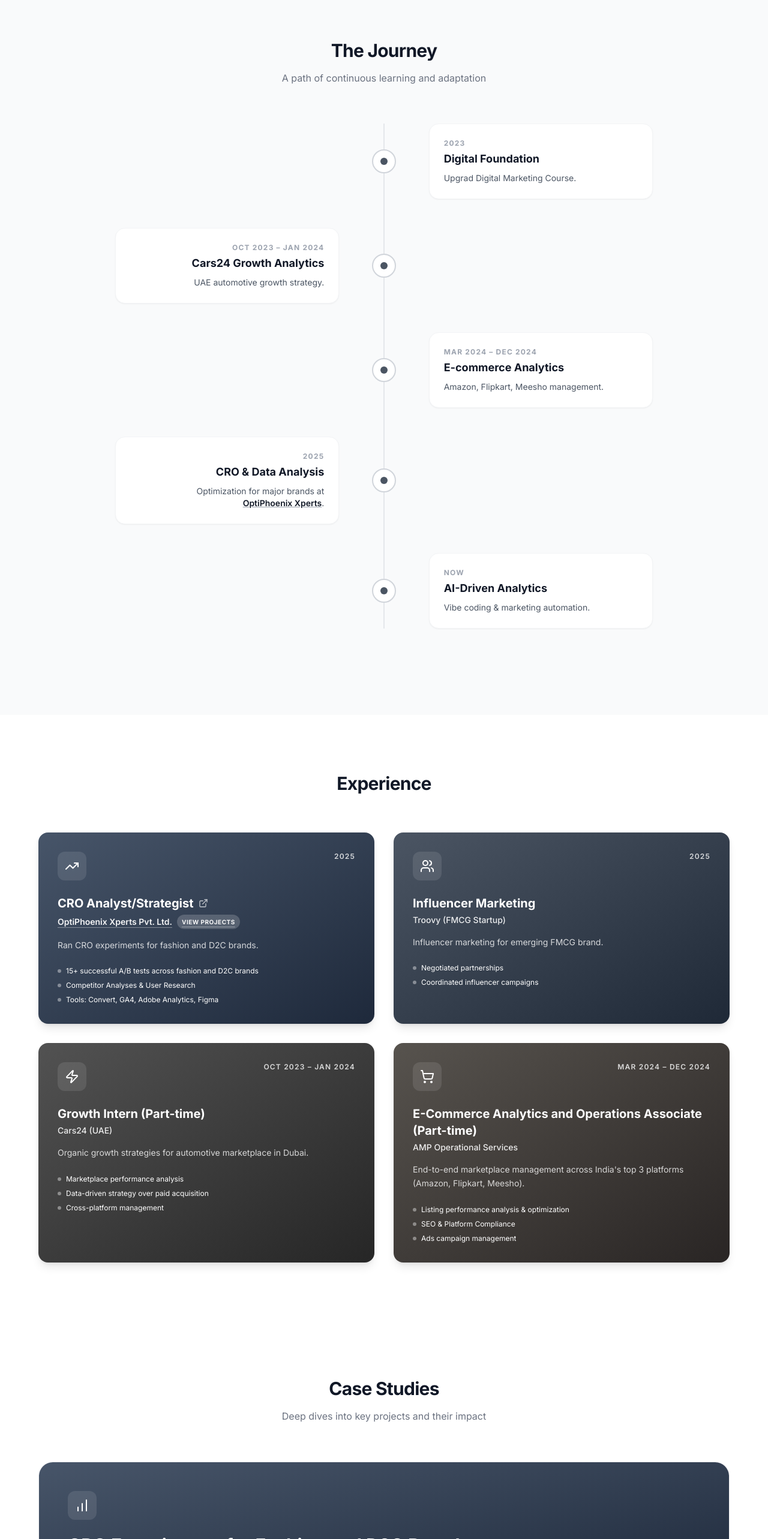
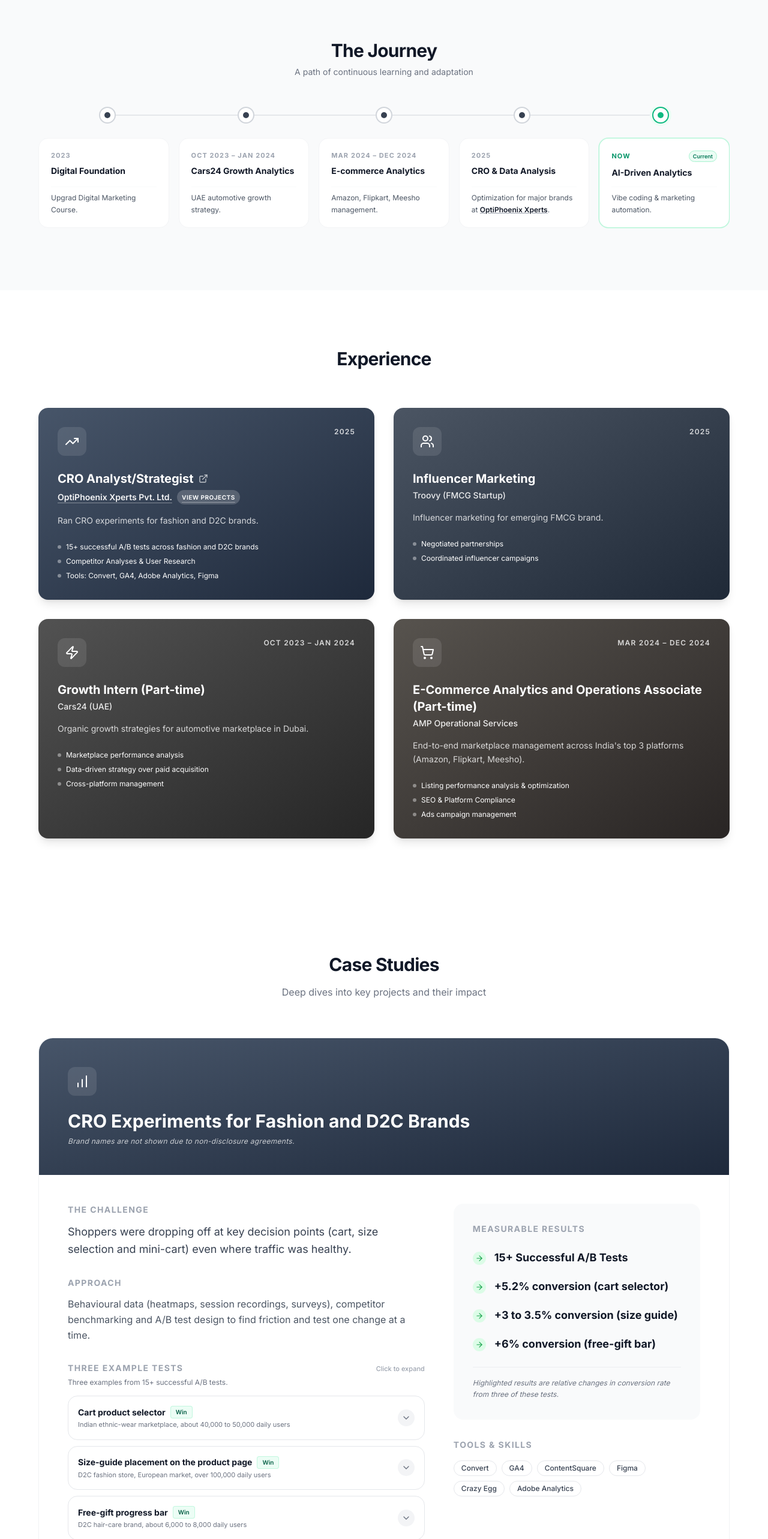
Before and after one commit to mehtaramit09-del/Portfolio-Ramit, a React (Vite) app: page / in a window 1280 px wide. Shown: the part 1098-3664 px from the top of the page at 60% size. Built offline with nearby package versions, Linux system fonts and the light colour scheme.

Commit message:
feat(portfolio): add interactive dropdowns for example tests
Implement state management to toggle visibility of individual project test cases, improving readability of detailed testing descriptions.

```diff
--- a/App.tsx
+++ b/App.tsx
@@ -619,7 +619,18 @@ const CaseStudy: React.FC<CaseStudyProps> = ({
   projects,
   gradient,
   icon
-}) => (
+}) => {
+  // State for which example test dropdowns are open
+  const [openTests, setOpenTests] = useState<{ [key: number]: boolean }>({});
+
+  const toggleTest = (idx: number) => {
+    setOpenTests(prev => ({
+      ...prev,
+      [idx]: !prev[idx]
+    }));
+  };
+
+  return (
   <ScrollReveal className="mb-16 last:mb-0">
     <div className={`rounded-3xl overflow-hidden border border-gray-100 shadow-sm bg-white`}>
       <div className={`p-8 md:p-12 bg-gradient-to-br ${gradient} text-white flex flex-col md:flex-row md:items-center justify-between gap-6`}>
@@ -670,29 +681,75 @@ const CaseStudy: React.FC<CaseStudyProps> = ({
 
           {exampleTests && (
             <div>
-              <h4 className="text-sm font-bold uppercase tracking-widest text-gray-400 mb-1">Three Example Tests</h4>
-              <p className="text-xs text-gray-500 mb-4">{exampleTests.intro}</p>
-              <div className="space-y-4">
-                {exampleTests.items.map((test, idx) => (
-                  <div key={idx} className="p-5 bg-gray-50/90 rounded-2xl border border-gray-100 hover:border-gray-200 transition-all">
-                    <div className="flex flex-col sm:flex-row sm:items-baseline justify-between gap-1.5 mb-2.5">
-                      <h5 className="font-bold text-gray-900 text-sm">{test.title}</h5>
-                      <span className="text-[11px] font-medium text-gray-500 bg-white px-2.5 py-0.5 rounded-md border border-gray-100 shrink-0">
-                        {test.context}
+              <div className="flex items-baseline justify-between mb-1.5">
+                <h4 className="text-sm font-bold uppercase tracking-widest text-gray-400">Three Example Tests</h4>
+                <span className="text-[11px] text-gray-400 font-medium">Click to expand</span>
+              </div>
+              <p className="text-xs text-gray-500 mb-3.5">{exampleTests.intro}</p>
+
+              <div className="space-y-2.5">
+                {exampleTests.items.map((test, idx) => {
+                  const isOpen = !!openTests[idx];
+                  return (
+                    <div
+                      key={idx}
+                      className={`rounded-2xl border transition-all duration-200 overflow-hidden ${
+                        isOpen
+                          ? 'bg-gray-50/90 border-gray-300 shadow-sm'
+                          : 'bg-white border-gray-200 hover:border-gray-300 hover:bg-gray-50/50'
+                      }`}
+                    >
+                      {/* Accordion / Dropdown Header Button */}
+                      <button
+                        type="button"
+                        onClick={() => toggleTest(idx)}
+                        aria-expanded={isOpen}
+                        className="w-full text-left p-4 sm:p-4.5 flex items-center justify-between gap-3 transition-colors select-none focus:outline-none"
+                      >
+                        <div className="flex-1 min-w-0 pr-1">
+                          <div className="flex flex-wrap items-center gap-2">
+                            <span className="font-bold text-gray-900 text-sm">
+                              {test.title}
+                            </span>
+                            <span className="text-[10px] font-semibold text-emerald-800 bg-emerald-50 px-2 py-0.5 rounded border border-emerald-200/60 shrink-0">
+                              Win
                             </span>
                           </div>
-                    <div className="space-y-1.5 text-xs text-gray-700 leading-relaxed">
+                          <p className="text-[11px] text-gray-500 truncate mt-0.5 font-normal">
+                            {test.context}
+                          </p>
+                        </div>
+
+                        <div className={`p-1.5 rounded-full text-gray-500 transition-transform duration-200 shrink-0 ${isOpen ? 'rotate-180 bg-gray-200/80 text-gray-900' : 'bg-gray-100 group-hover:bg-gray-200'}`}>
+                          <ChevronDown size={16} />
+                        </div>
+                      </button>
+
+                      {/* Dropdown Content */}
+                      {isOpen && (
+                        <div className="px-4 pb-4.5 sm:px-4.5 sm:pb-4.5 pt-0 border-t border-gray-200/70 text-xs text-gray-700 space-y-2.5 mt-1 bg-white/70">
+                          <div className="pt-2.5 text-[11px] text-gray-500 font-medium pb-1">
+                            <span className="text-gray-400 uppercase tracking-wider text-[10px] block font-bold mb-0.5">Test Context</span>
+                            {test.context}
+                          </div>
+
+                          <div className="space-y-1.5 leading-relaxed bg-gray-50/80 p-3 rounded-xl border border-gray-100">
                             <p><span className="font-semibold text-gray-900">Problem:</span> {test.problem}</p>
                             <p><span className="font-semibold text-gray-900">Change:</span> {test.change}</p>
-                      <p className="font-medium text-gray-900 pt-0.5"><span className="font-bold text-emerald-700">Result:</span> {test.result}</p>
+                            <p className="font-medium text-gray-900 pt-0.5">
+                              <span className="font-bold text-emerald-700">Result:</span> {test.result}
+                            </p>
                             {test.learning && (
-                        <p className="text-[11px] text-gray-500 italic pt-0.5">
-                          <span className="font-medium not-italic text-gray-500">Learning:</span> {test.learning}
+                              <p className="text-[11px] text-gray-500 italic pt-1 border-t border-gray-200/60 mt-1.5">
+                                <span className="font-medium not-italic text-gray-600">Learning:</span> {test.learning}
                               </p>
                             )}
                           </div>
                         </div>
-                ))}
+                      )}
+                    </div>
+                  );
+                })}
               </div>
             </div>
           )}
@@ -781,20 +838,61 @@ const CaseStudy: React.FC<CaseStudyProps> = ({
     </div>
   </ScrollReveal>
   );
+};
 
-const TimelineItem = ({ year, title, description, isRight }: { year: string; title: string; description: React.ReactNode; isRight: boolean }) => (
-  <ScrollReveal className={`relative flex items-center justify-between mb-12 w-full ${isRight ? 'flex-row-reverse' : ''}`}>
-    <div className="hidden md:block w-5/12"></div>
-    <div className="z-20 flex items-center justify-center w-10 h-10 bg-white border-2 border-gray-300 rounded-full shrink-0">
-      <div className="w-3 h-3 bg-gray-600 rounded-full"></div>
-    </div>
-    <div className={`w-full md:w-5/12 p-6 bg-white rounded-2xl shadow-sm border border-gray-100 ${isRight ? 'md:text-right' : 'md:text-left'}`}>
-      <span className="text-xs font-bold text-gray-400 tracking-widest uppercase mb-1 block">{year}</span>
-      <h4 className="text-lg font-bold text-gray-900 mb-2">{title}</h4>
-      <div className="text-sm text-gray-600">{description}</div>
-    </div>
-  </ScrollReveal>
-);
+interface JourneyStep {
+  year: string;
+  title: string;
+  description?: string;
+  renderDescription?: (openCro: () => void) => React.ReactNode;
+  isCurrent?: boolean;
+}
+
+const JOURNEY_STEPS: JourneyStep[] = [
+  {
+    year: "2023",
+    title: "Digital Foundation",
+    description: "Upgrad Digital Marketing Course.",
+    isCurrent: false,
+  },
+  {
+    year: "Oct 2023 – Jan 2024",
+    title: "Cars24 Growth Analytics",
+    description: "UAE automotive growth strategy.",
+    isCurrent: false,
+  },
+  {
+    year: "Mar 2024 – Dec 2024",
+    title: "E-commerce Analytics",
+    description: "Amazon, Flipkart, Meesho management.",
+    isCurrent: false,
+  },
+  {
+    year: "2025",
+    title: "CRO & Data Analysis",
+    renderDescription: (openCro: () => void) => (
+      <span>
+        Optimization for major brands at{' '}
+        <button
+          type="button"
+          onClick={openCro}
+          className="font-semibold text-gray-900 underline decoration-gray-400 hover:decoration-black hover:text-black transition-colors cursor-pointer"
+          title="View CRO projects"
+        >
+          OptiPhoenix Xperts
+        </button>
+        .
+      </span>
+    ),
+    isCurrent: false,
+  },
+  {
+    year: "Now",
+    title: "AI-Driven Analytics",
+    description: "Vibe coding & marketing automation.",
+    isCurrent: true,
+  },
+];
 
 // --- Main App ---
 
@@ -916,38 +1014,124 @@ export default function App() {
       <FigmaFeaturedBanner />
 
       {/* Journey Timeline */}
-      <section id="journey" className="py-24 px-6 bg-gray-50 scroll-mt-20">
-        <div className="max-w-4xl mx-auto">
-          <div className="text-center mb-16">
-            <h2 className="text-3xl font-bold mb-4 tracking-tight">The Journey</h2>
-            <p className="text-gray-500">A path of continuous learning and adaptation</p>
+      <section id="journey" className="py-12 md:py-20 lg:py-24 px-4 sm:px-6 bg-gray-50 scroll-mt-20">
+        <div className="max-w-6xl mx-auto">
+          <div className="text-center mb-8 md:mb-12">
+            <h2 className="text-2xl sm:text-3xl font-bold mb-2 tracking-tight">The Journey</h2>
+            <p className="text-xs sm:text-sm text-gray-500">A path of continuous learning and adaptation</p>
           </div>
-          <div className="relative">
-            <div className="absolute left-1/2 transform -translate-x-1/2 h-full w-0.5 bg-gray-200 hidden md:block"></div>
-            <TimelineItem year="2023" title="Digital Foundation" description="Upgrad Digital Marketing Course." isRight={false} />
-            <TimelineItem year="Oct 2023 – Jan 2024" title="Cars24 Growth Analytics" description="UAE automotive growth strategy." isRight={true} />
-            <TimelineItem year="Mar 2024 – Dec 2024" title="E-commerce Analytics" description="Amazon, Flipkart, Meesho management." isRight={false} />
-            <TimelineItem
-              year="2025"
-              title="CRO & Data Analysis"
-              description={
-                <span>
-                  Optimization for major brands at{' '}
-                  <button
-                    type="button"
-                    onClick={() => setIsCroProjectsModalOpen(true)}
-                    className="font-semibold text-gray-900 underline decoration-gray-400 hover:decoration-black hover:text-black transition-colors cursor-pointer"
-                    title="View CRO projects"
+
+          <ScrollReveal>
+            {/* Desktop / PC Horizontal View */}
+            <div className="hidden md:block">
+              <div className="overflow-x-auto no-scrollbar pb-2">
+                <div className="min-w-[760px] lg:min-w-0">
+                  {/* Track and Milestone Nodes */}
+                  <div className="relative mb-6">
+                    {/* Connecting line between the 5 nodes */}
+                    <div className="absolute top-1/2 left-[10%] right-[10%] -translate-y-1/2 h-0.5 bg-gray-200 -z-0"></div>
+                    <div className="grid grid-cols-5 relative z-10">
+                      {JOURNEY_STEPS.map((step, idx) => (
+                        <div key={idx} className="flex justify-center">
+                          <div className={`w-7 h-7 rounded-full bg-white border-2 flex items-center justify-center transition-all ${
+                            step.isCurrent
+                              ? 'border-emerald-500 shadow-sm ring-4 ring-emerald-50'
+                              : 'border-gray-300 hover:border-gray-400'
+                          }`}>
+                            <div className={`w-2.5 h-2.5 rounded-full ${
+                              step.isCurrent ? 'bg-emerald-500 animate-pulse' : 'bg-gray-700'
+                            }`}></div>
+                          </div>
+                        </div>
+                      ))}
+                    </div>
+                  </div>
+
+                  {/* Horizontal Cards Grid */}
+                  <div className="grid grid-cols-5 gap-3.5 lg:gap-4">
+                    {JOURNEY_STEPS.map((step, idx) => (
+                      <div
+                        key={idx}
+                        className={`p-4 lg:p-5 bg-white rounded-2xl border transition-all flex flex-col justify-between text-left ${
+                          step.isCurrent
+                            ? 'border-emerald-200/90 shadow-2xs ring-1 ring-emerald-100/70 hover:shadow-md'
+                            : 'border-gray-100 shadow-2xs hover:border-gray-200 hover:shadow-sm'
+                        }`}
                       >
-                    OptiPhoenix Xperts
-                  </button>
-                  .
+                        <div>
+                          <div className="flex items-center justify-between gap-1 mb-2">
+                            <span className={`text-[10px] lg:text-[11px] font-bold tracking-widest uppercase ${
+                              step.isCurrent ? 'text-emerald-600 font-extrabold' : 'text-gray-400'
+                            }`}>
+                              {step.year}
                             </span>
-              }
-              isRight={true}
-            />
-            <TimelineItem year="Now" title="AI-Driven Analytics" description="Vibe coding & marketing automation." isRight={false} />
+                            {step.isCurrent && (
+                              <span className="inline-flex items-center px-1.5 py-0.5 rounded-full text-[9px] font-semibold bg-emerald-50 text-emerald-700 border border-emerald-200">
+                                Current
+                              </span>
+                            )}
                           </div>
+                          <h4 className="text-sm font-bold text-gray-900 mb-1.5 leading-snug">
+                            {step.title}
+                          </h4>
+                        </div>
+                        <div className="text-xs text-gray-600 leading-relaxed mt-2 pt-2 border-t border-gray-50">
+                          {step.renderDescription ? step.renderDescription(() => setIsCroProjectsModalOpen(true)) : step.description}
+                        </div>
+                      </div>
+                    ))}
+                  </div>
+                </div>
+              </div>
+            </div>
+
+            {/* Mobile Compact Vertical View */}
+            <div className="block md:hidden">
+              <div className="relative pl-7 space-y-3">
+                {/* Slim vertical line down the left */}
+                <div className="absolute left-2.5 top-2.5 bottom-2.5 w-0.5 bg-gray-200"></div>
+
+                {JOURNEY_STEPS.map((step, idx) => (
+                  <div key={idx} className="relative flex items-start">
+                    {/* Compact node marker on the line */}
+                    <div className={`absolute -left-7 top-3 w-5 h-5 rounded-full bg-white border-2 flex items-center justify-center z-10 ${
+                      step.isCurrent ? 'border-emerald-500 ring-2 ring-emerald-50' : 'border-gray-300'
+                    }`}>
+                      <div className={`w-1.5 h-1.5 rounded-full ${
+                        step.isCurrent ? 'bg-emerald-500 animate-pulse' : 'bg-gray-600'
+                      }`}></div>
+                    </div>
+
+                    {/* Compact Card */}
+                    <div className={`w-full p-3 bg-white rounded-xl border text-left transition-all ${
+                      step.isCurrent
+                        ? 'border-emerald-200/90 shadow-2xs ring-1 ring-emerald-100/50'
+                        : 'border-gray-100 shadow-2xs'
+                    }`}>
+                      <div className="flex items-center justify-between gap-1.5 mb-1">
+                        <span className={`text-[10px] font-bold tracking-wider uppercase ${
+                          step.isCurrent ? 'text-emerald-600 font-extrabold' : 'text-gray-400'
+                        }`}>
+                          {step.year}
+                        </span>
+                        {step.isCurrent && (
+                          <span className="inline-flex items-center px-1.5 py-0.2 rounded-full text-[9px] font-semibold bg-emerald-50 text-emerald-700 border border-emerald-200">
+                            Current
+                          </span>
+                        )}
+                      </div>
+                      <h4 className="text-xs font-bold text-gray-900 mb-0.5 leading-snug">
+                        {step.title}
+                      </h4>
+                      <div className="text-[11px] text-gray-600 leading-snug">
+                        {step.renderDescription ? step.renderDescription(() => setIsCroProjectsModalOpen(true)) : step.description}
+                      </div>
+                    </div>
+                  </div>
+                ))}
+              </div>
+            </div>
+          </ScrollReveal>
         </div>
       </section>
 
```
Lines whose indentation alone changed are shown as unchanged.
